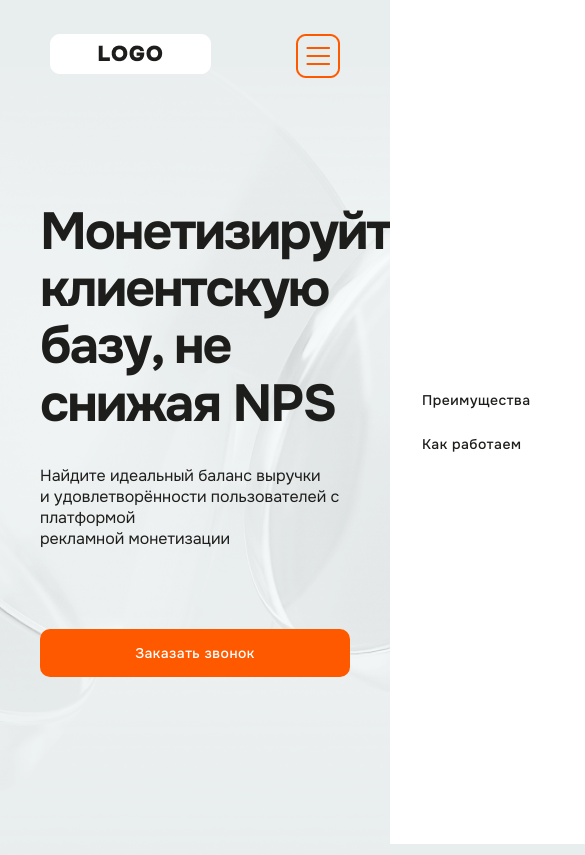
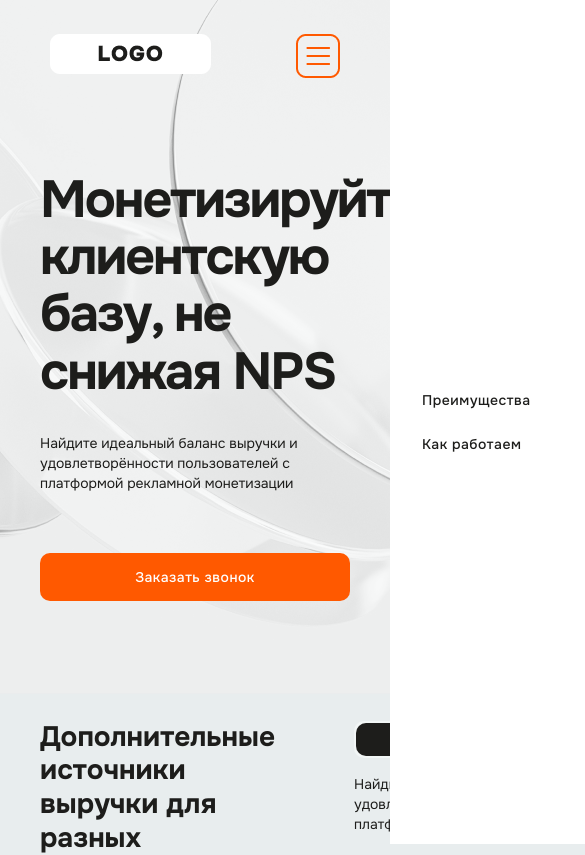
Before and after one commit to anastasiiapolovinka/get_shop_tv, a Next.js app: page / in a window 390 px wide. Shown: the top 855 px of the page, 585 px wide, since content can reach past the window. Built offline with nearby package versions, Linux system fonts and the light colour scheme.

Commit message:
feat: add responsivness to hero section + header

```diff
--- a/src/components/HeroSection/index.js
+++ b/src/components/HeroSection/index.js
@@ -16,8 +16,8 @@ export const HeroSection = () => {
                 </AText>
                 <AText className={styles.hint} variant="h3" Component="h3">
                   Найдите идеальный баланс выручки
-                  <br /> и удовлетворённости пользователей c платформой
-                  <br /> рекламной монетизации
+                  и удовлетворённости пользователей c платформой
+                  рекламной монетизации
                 </AText>
               </Box>
               <Button className={styles.btn}>Заказать звонок</Button>
--- a/src/components/HeroSection/index.module.css
+++ b/src/components/HeroSection/index.module.css
@@ -20,6 +20,7 @@
 }
 
 .hint {
+  max-width: 626px;
   font-weight: var(--font-weight-400); /* mistake in figma design */
 }
 
@@ -82,7 +83,96 @@
 }
 
 @media (max-width: 768px) {
+  .section {
+    background: url(../../app/images/hero_bg_tablet.png) no-repeat top center;
+    padding: 0 0 36px;
+  }
+
+  .content {
+    gap: 120px;
+  }
+
+  .call_to_action {
+    gap: 60px;
+  }
+
+  .hint {
+    max-width: 350px;
+    font-size: var(--font-size-txt-1);
+    line-height: 20px;
+  }
+
   .btn {
     max-width: 100%;
   }
+
+  .footer {
+    gap: 79px;
+    padding: 0;
+  }
+
+  .footer > h2 {
+    max-width: 275px;
+  }
+
+  .gain_sources {
+    gap: 16px;
+  }
+
+  .toggle_btns {
+    padding: 2px;
+  }
+
+  .btn_toggle {
+    width: 165px;
+    padding: 6px 22px;
+    line-height: normal;
+  }
 }
+
+@media (max-width: 320px) {
+  .wrapper {
+    padding-top: 112px;
+  }
+
+  .headings > h1 {
+    line-height: 110%;
+    letter-spacing: -1.44px;
+  }
+
+  .hint {
+    line-height: normal;
+  }
+
+  .call_to_action {
+    gap: 112px;
+  }
+
+  .content {
+    gap: 80px;
+  }
+
+  .footer {
+    gap: 22px;
+    flex-direction: column;
+  }
+
+  .footer > h2 {
+    max-width: 100%;
+  }
+
+  .btn_toggle {
+    width: 142px;
+    padding: 5px 20px;
+    font-size: var(--font-size-txt-3);
+    line-height: normal;
+  }
+
+  .toggle_btns {
+    padding: 4px 2px;
+  }
+
+  .gain_sources {
+    gap: 22px;
+  }
+}
--- a/src/components/uikit/Container/index.module.css
+++ b/src/components/uikit/Container/index.module.css
@@ -7,14 +7,12 @@
 
 @media (max-width: 768px) {
   .container {
-    max-width: 688px;
     padding: 0 40px;
   }
 }
 
 @media (max-width: 320px) {
   .container {
-    max-width: 288px;
     padding: 0 16px;
   }
 }
--- a/src/components/uikit/Header/index.module.css
+++ b/src/components/uikit/Header/index.module.css
@@ -81,7 +81,7 @@
     top: 0;
   }
   .header {
-    padding: 16px 0;
+    padding: 18px 0;
   }
   .icon {
     width: 32px;
```
